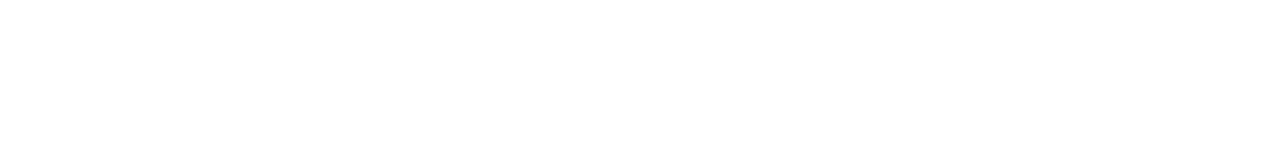
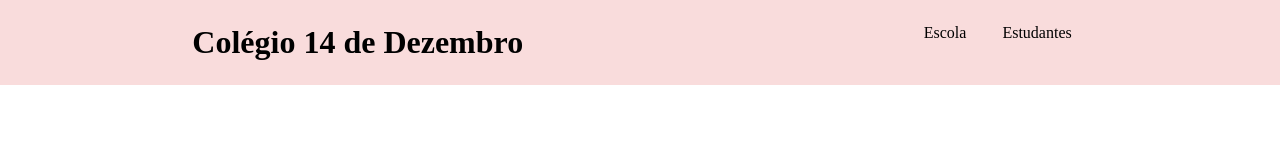
Before and after one commit to PRISCILARUOTOLO/site_test, a plain HTML site: page index.html in a window 1280 px wide. Drawn offline with Linux system fonts and the light colour scheme.

Commit message:
CABEÇALHO COMPLETO

```diff
--- a/index.html
+++ b/index.html
@@ -4,9 +4,17 @@
     <meta charset="UTF-8">
     <meta http-equiv="X-UA-Compatible" content="IE=edge">
     <meta name="viewport" content="width=device-width, initial-scale=1.0">
-    <title>Site escola - Priscila</title>
+    <title> Site escola - Priscila </title>
+    <link rel="stylesheet" href="style.css">
 </head>
 <body>
+    <header class="cabeçalho">
+        <h1 class="cabeçalho-título"> Colégio 14 de Dezembro </h1>
+        <ul class="cabeçalho-lista">
+            <li class="cabeçalho-lista-item">Escola</li>
+            <li class="cabeçalho-lista-item">Estudantes</li>
+        </ul>
+    </header>
 
 </body>
 </html>
--- a/style.css
+++ b/style.css
@@ -0,0 +1,17 @@
+*{
+    margin: 0;
+    padding: 0;
+}
+
+.cabeçalho
+{
+    background-color: #F9DCDC;
+    color: black;
+    display: flex;
+    justify-content: space-around;
+    padding: 24px 0;
+}
+.cabeçalho-lista-item{
+    display: inline-block;
+    margin: 0 16px;
+}
```
